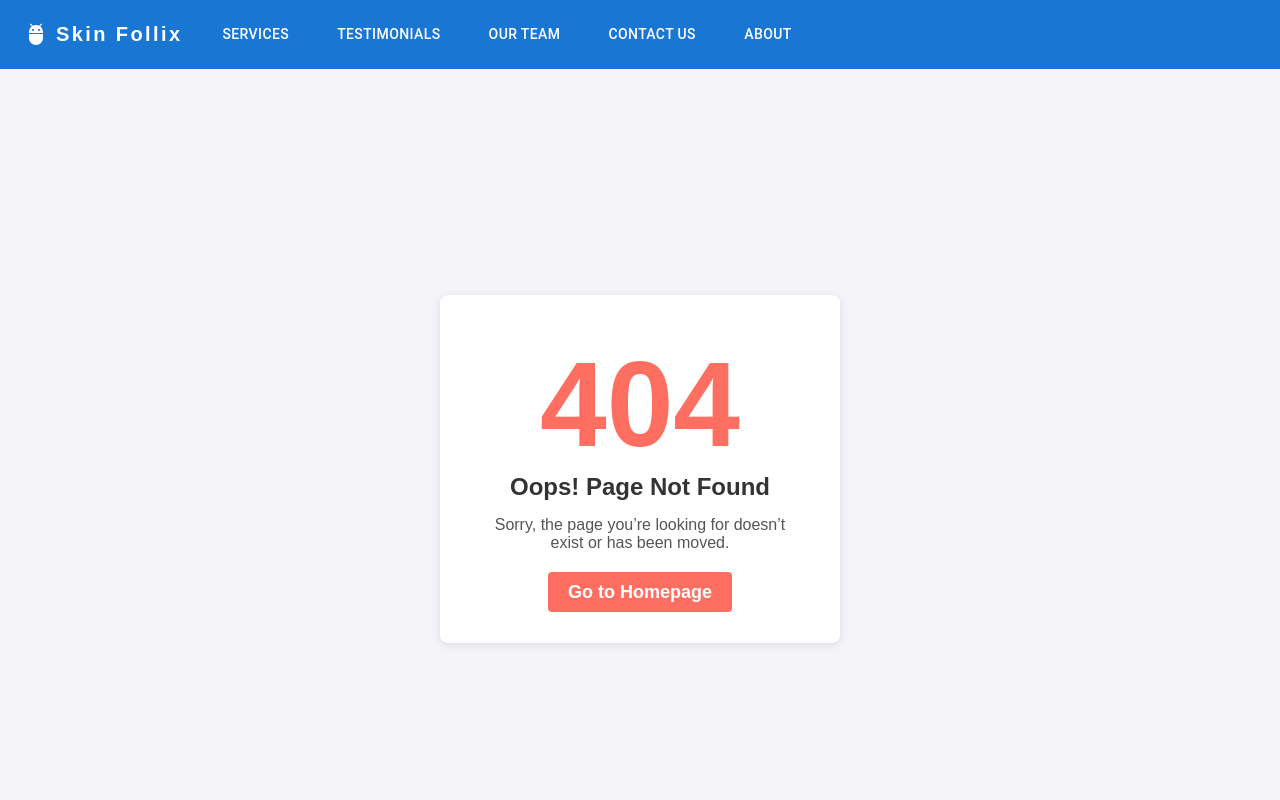
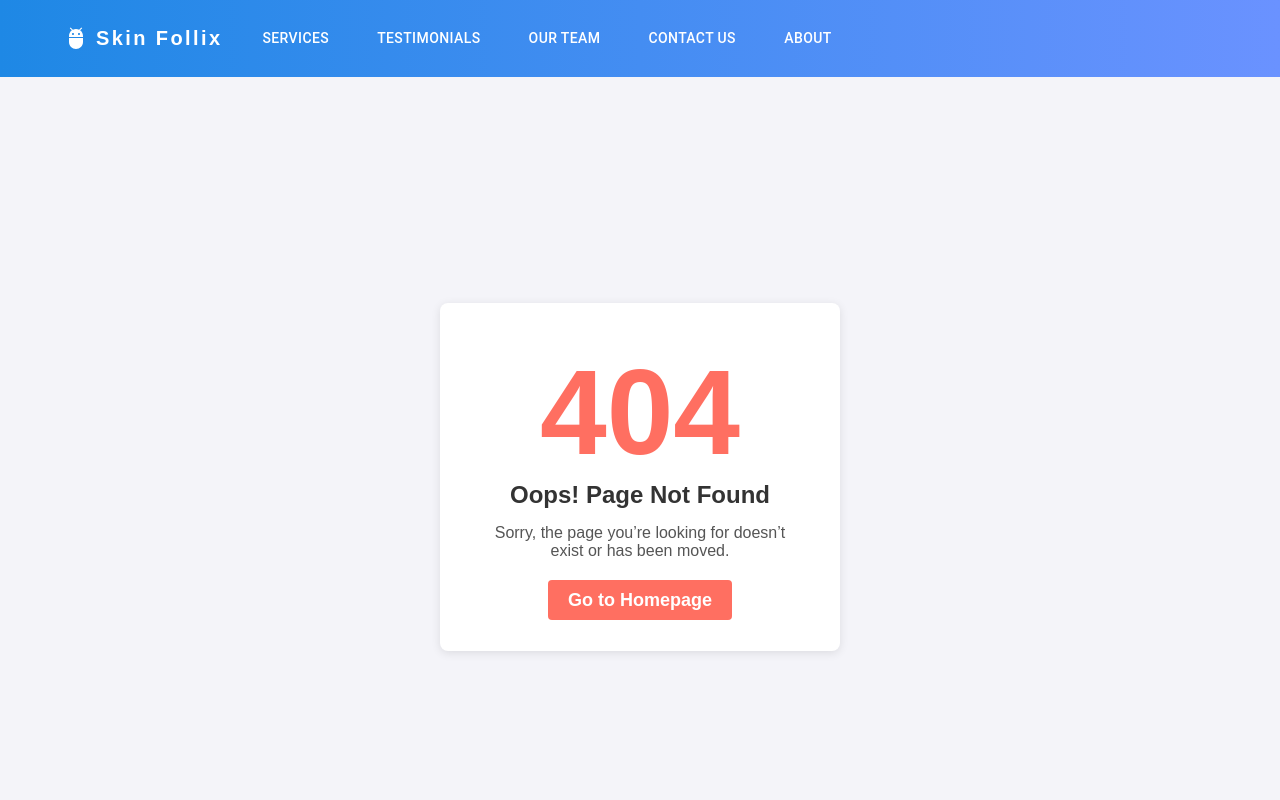
Before and after one commit to pareekdevansh/skin-follix-ui, a React (Create React App) app: page /login in a window 1280 px wide. Shown: the top 800 px of the page. Built offline with nearby package versions, Linux system fonts and the light colour scheme.

Commit message:
mui-migration: added mui-app bar

```diff
--- a/src/components/navbar/Navbar.jsx
+++ b/src/components/navbar/Navbar.jsx
@@ -41,8 +41,20 @@ function NavBar() {
   }
 
   return (
-    <AppBar position="static" className="navbar">
-      <Container maxWidth="xl">
+    <AppBar position="static" className="navbar"   sx={{
+      background: 'linear-gradient(90deg, #1E88E5, #6A92FF)',
+        color: 'white',
+        boxShadow: '0px 4px 6px rgba(0, 0, 0, 0.25)'
+    }}>
+      <Container maxWidth="xl" sx={{
+        paddingX: {
+          lg: '10%',
+          lg: '5%',
+
+        },
+        paddingY: { md: '4px' }
+      }
+      }>
         <Toolbar disableGutters>
           <AdbIcon sx={{ display: { xs: 'none', md: 'flex' }, mr: 1 }} />
           <Typography
```
